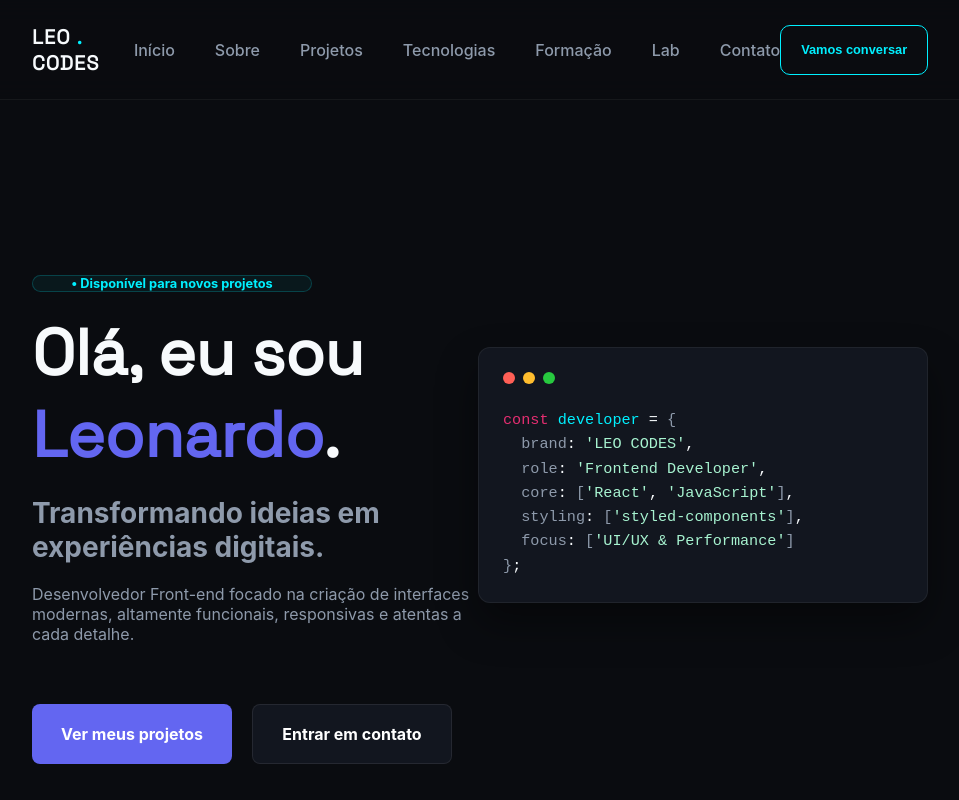
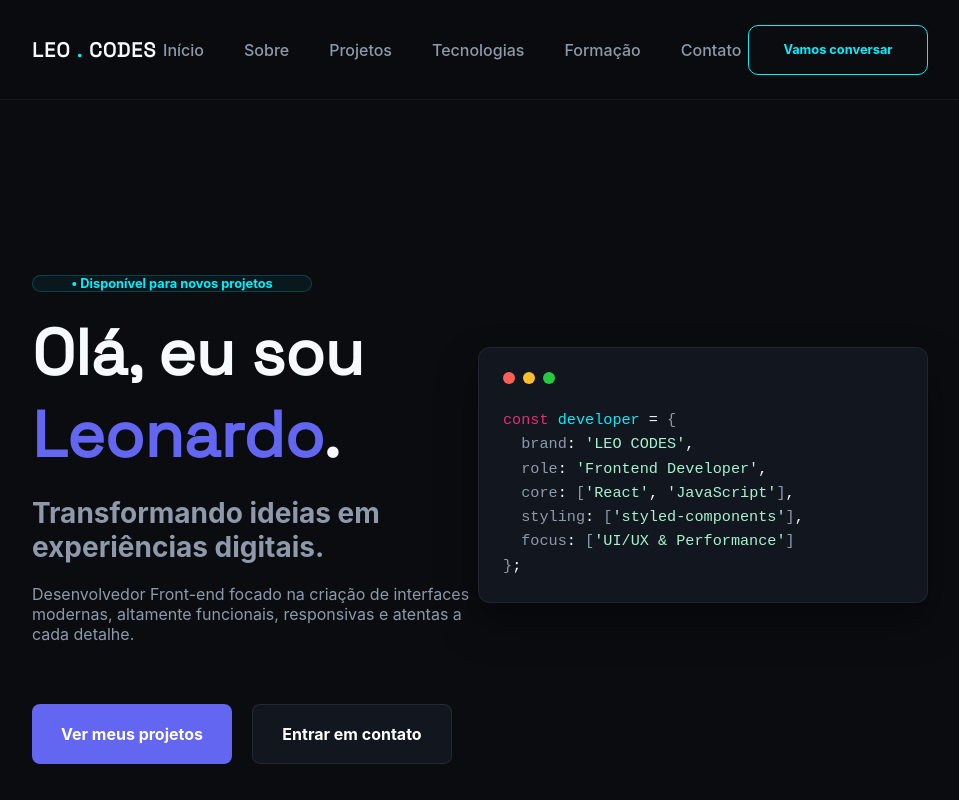
Before and after one commit to leocodes-al/leocodes-web, a React (Vite) app: page / in a window 1280 px wide. Shown: the top 800 px of the page, without its empty margins (160-1119 px from the left). Built offline with nearby package versions, Linux system fonts and the light colour scheme.

Commit message:
refactor: atualiza estrutura navbar

```diff
--- a/src/App.jsx
+++ b/src/App.jsx
@@ -8,6 +8,8 @@ import Home from './components/Home/index'
 import About from './components/About/index'
 import Skills from './components/Skills/index'
 import Education from './components/Education/index'
+import Contact from './components/Contact/index'
+import Footer from './components/Footer/index'
 
 
 function App() {
@@ -36,6 +38,13 @@ function App() {
         <Education />
       </div>
       <Divider />
+
+      <div id="contact">
+        <Contact />
+      </div>
+      <Divider />
+
+      <Footer />
     </>
   )
 }
--- a/src/components/Navbar/index.jsx
+++ b/src/components/Navbar/index.jsx
@@ -13,11 +13,11 @@ const Navbar = () => {
           <LinkNavbar href="#projects">Projetos</LinkNavbar>
           <LinkNavbar href="#skills">Tecnologias</LinkNavbar>
           <LinkNavbar href="#education">Formação</LinkNavbar>
-          <LinkNavbar href="#lab">Lab</LinkNavbar>
+{/*           <LinkNavbar href="#lab">Lab</LinkNavbar> */}
           <LinkNavbar href="#contact">Contato</LinkNavbar>
         </NavLinksContainer>
 
-        <BtnNavbar>Vamos conversar</BtnNavbar>
+        <BtnNavbar href="#contact">Vamos conversar</BtnNavbar>
       </NavbarContainer>
     </>
   )
--- a/src/components/Navbar/styles.js
+++ b/src/components/Navbar/styles.js
@@ -54,23 +54,29 @@ export const LinkNavbar = styled.a`
 
 `
 
-export const BtnNavbar = styled.button`
+export const BtnNavbar = styled.a`
   width: 180px;
   height: 50px;
+
+  display: flex;
+  align-items: center;
+  justify-content: center;
 
   font-size: 0.8rem;
   font-weight: bold;
 
   border-radius: 10px;
-
   background: #0A0C10;
   color: #00F0FF;
   border: 1px solid rgb(0, 240, 255);
+
+  text-decoration: none;
   cursor: pointer;
+
   transition: all 0.3s ease;
 
   &:hover {
     background: rgba(0, 240, 255, 0.1);
     box-shadow: rgba(0, 240, 255, 0.2) 0px 0px 15px;
   }
-`
+`;
```
